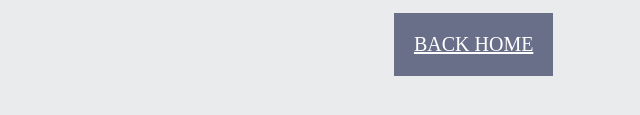
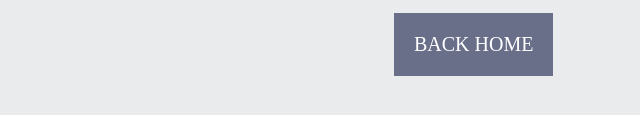
Before and after one commit to RutaMat/2-serlokas, a plain HTML site: page index.html in a window 1280 px wide. Shown: the part 461-576 px from the top of the page, 318-958 px from the left. Drawn offline with Linux system fonts and the light colour scheme.

Commit message:
Nuorodos (linko) korekcija

```diff
--- a/index.html
+++ b/index.html
@@ -12,7 +12,7 @@
     <h1 style="display: inline-block; width: 100%; font-size: 80px; margin-top: 0; margin-bottom: 0;">404</h1>
     <p style="display:inline-block; width:100%; font-size: 24px; margin-top: 0; margin-bottom: 0;">Lorem, ipsum dolor sit amet consectetur adipisicing elit. Omnis hic alias iste repellat unde distinctio exercitationem corporis, ullam harum quibusdam?</p>
     <p style="display: inline-block; width: 100%;">Lorem, ipsum dolor sit amet consectetur</p>
-    <a style="display: inline-block; background-color: rgb(105, 111, 137); font-size: 20px; color: white; padding: 20px;" href="#">BACK HOME</a>
+    <a style="display: inline-block; background-color: rgb(105, 111, 137); font-size: 20px; color: white; padding: 20px; text-decoration: none;" href="#">BACK HOME</a>
 
 </div>
 
```
